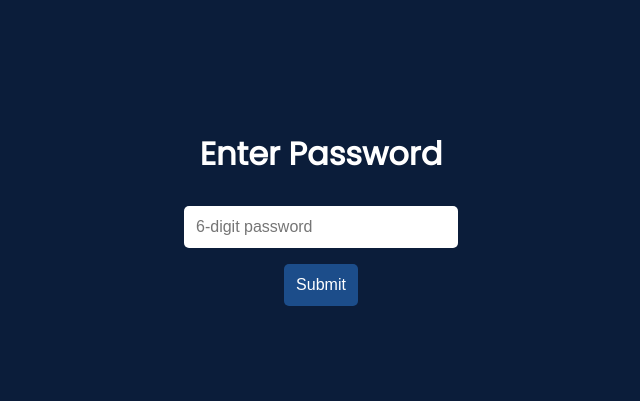
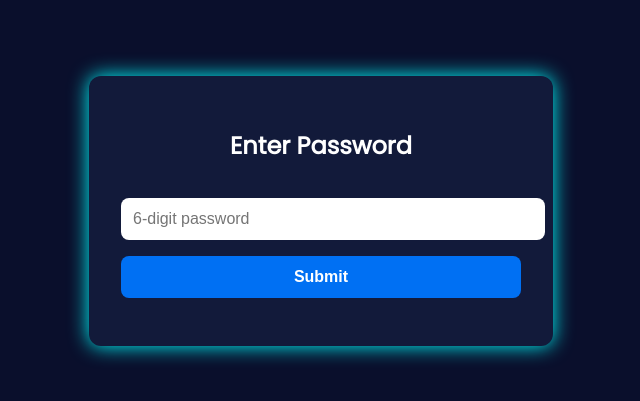
Before and after one commit to NORONERD/NMSB, a plain HTML site: page index.html in a window 1280 px wide. Shown: the part 189-590 px from the top of the page, without its empty margins (319-959 px from the left). Drawn offline with Linux system fonts and the light colour scheme.

Commit message:
Update index.html

```diff
--- a/index.html
+++ b/index.html
@@ -2,77 +2,84 @@
 <html lang="en">
 <head>
   <meta charset="UTF-8" />
-  <meta name="viewport" content="width=device-width, initial-scale=1.0" />
-  <title>No More School Boredom</title>
-  <link href="https://fonts.googleapis.com/css2?family=Poppins&display=swap" rel="stylesheet" />
+  <meta name="viewport" content="width=device-width, initial-scale=1.0"/>
+  <title>Login | NMSB</title>
+  <link href="https://fonts.googleapis.com/css2?family=Poppins&display=swap" rel="stylesheet"/>
   <style>
     body {
       font-family: 'Poppins', sans-serif;
-      background-color: #0b1d3a;
-      color: #ffffff;
+      background: #0a0f2c;
+      color: #fff;
       display: flex;
       justify-content: center;
       align-items: center;
       height: 100vh;
       margin: 0;
-      flex-direction: column;
     }
-    h1 {
-      margin-bottom: 20px;
-    }
-    input, button {
-      padding: 12px;
-      font-size: 16px;
-      margin: 8px 0;
-      border: none;
-      border-radius: 5px;
+    .container {
+      background: #121a3a;
+      padding: 2rem;
+      border-radius: 12px;
+      box-shadow: 0 0 20px #0ff;
+      text-align: center;
+      width: 90%;
+      max-width: 400px;
     }
     input {
-      width: 250px;
+      width: 100%;
+      padding: 12px;
+      margin-top: 1rem;
+      border: none;
+      border-radius: 8px;
+      font-size: 1rem;
     }
     button {
-      background-color: #1c4d8a;
-      color: white;
+      margin-top: 1rem;
+      padding: 12px;
+      width: 100%;
+      border: none;
+      border-radius: 8px;
+      background: #0070f3;
+      color: #fff;
+      font-weight: bold;
+      font-size: 1rem;
       cursor: pointer;
-      transition: background-color 0.3s ease;
     }
-    button:hover {
-      background-color: #376da9;
-    }
-    .hidden {
+    #twofa {
       display: none;
     }
   </style>
 </head>
 <body>
-  <h1>Enter Password</h1>
-  <input type="password" id="password" placeholder="6-digit password" />
-  <button onclick="checkPassword()">Submit</button>
-
-  <div id="dev2fa" class="hidden">
-    <h2>Enter 4-digit Dev Code</h2>
-    <input type="password" id="code" placeholder="4-digit code" />
-    <button onclick="verifyDevCode()">Continue</button>
+  <div class="container">
+    <h2>Enter Password</h2>
+    <input type="password" id="password" placeholder="6-digit password" maxlength="6"/>
+    <input type="password" id="twofa" placeholder="Enter 4-digit dev code" maxlength="4"/>
+    <button onclick="submitPassword()">Submit</button>
+    <p id="msg"></p>
   </div>
 
   <script>
-    function checkPassword() {
-      const password = document.getElementById("password").value;
-      if (password === "246810") {
-        window.location.href = "main.html";
-      } else if (password === "984984") {
-        document.getElementById("dev2fa").classList.remove("hidden");
+    const NORMAL_PASS = "246810";
+    const DEV_PASS = "984984";
+    const DEV_2FA = "9359";
+
+    function submitPassword() {
+      const pass = document.getElementById("password").value;
+      const code = document.getElementById("twofa").value;
+      const msg = document.getElementById("msg");
+
+      if (pass === NORMAL_PASS) {
+        window.open("main.html", "_blank");
+      } else if (pass === DEV_PASS) {
+        document.getElementById("twofa").style.display = "block";
+        if (code === DEV_2FA) {
+          window.open("dev.html", "_blank");
+        } else if (code.length > 0) {
+          msg.textContent = "Incorrect 2FA code.";
+        }
       } else {
-        alert("Incorrect password");
-      }
-    }
-
-    function verifyDevCode() {
-      const code = document.getElementById("code").value;
-      if (code === "9359") {
-        window.location.href = "dev.html";
-      } else {
-        alert("Incorrect dev code");
+        msg.textContent = "Incorrect password.";
       }
     }
   </script>
```
